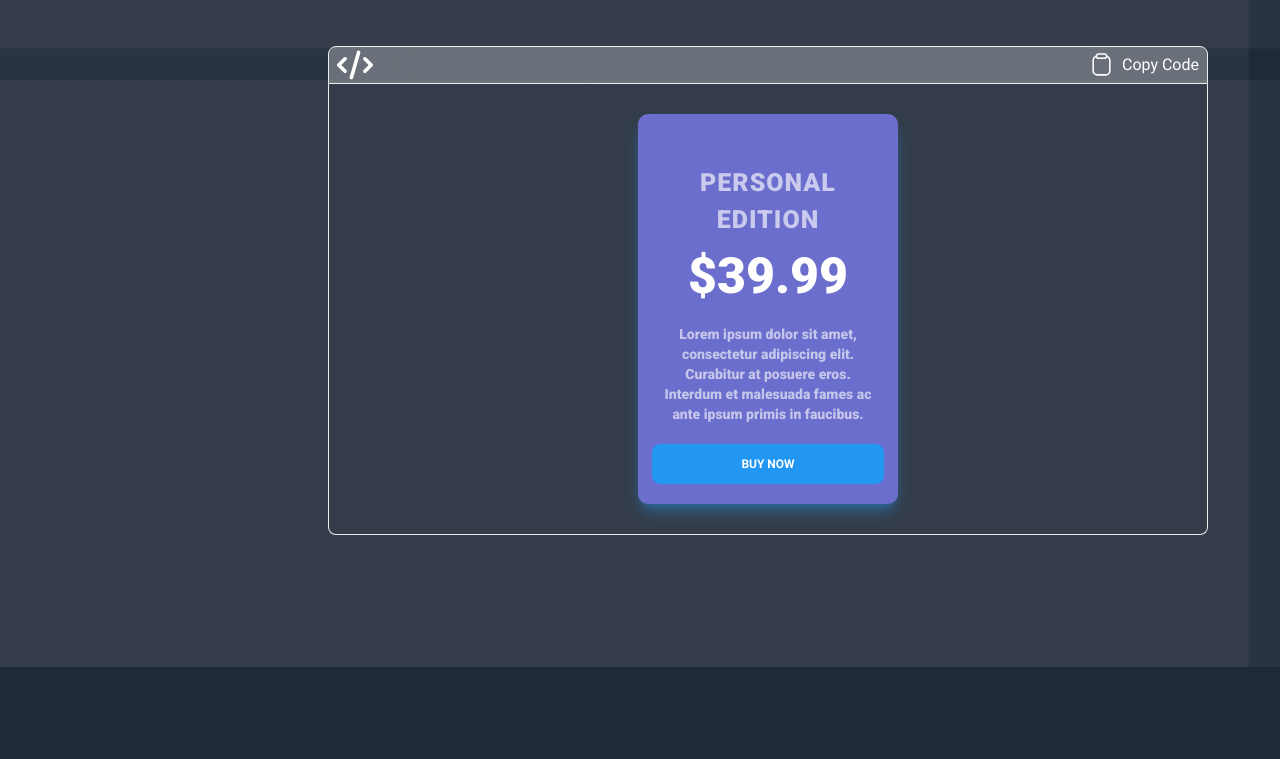
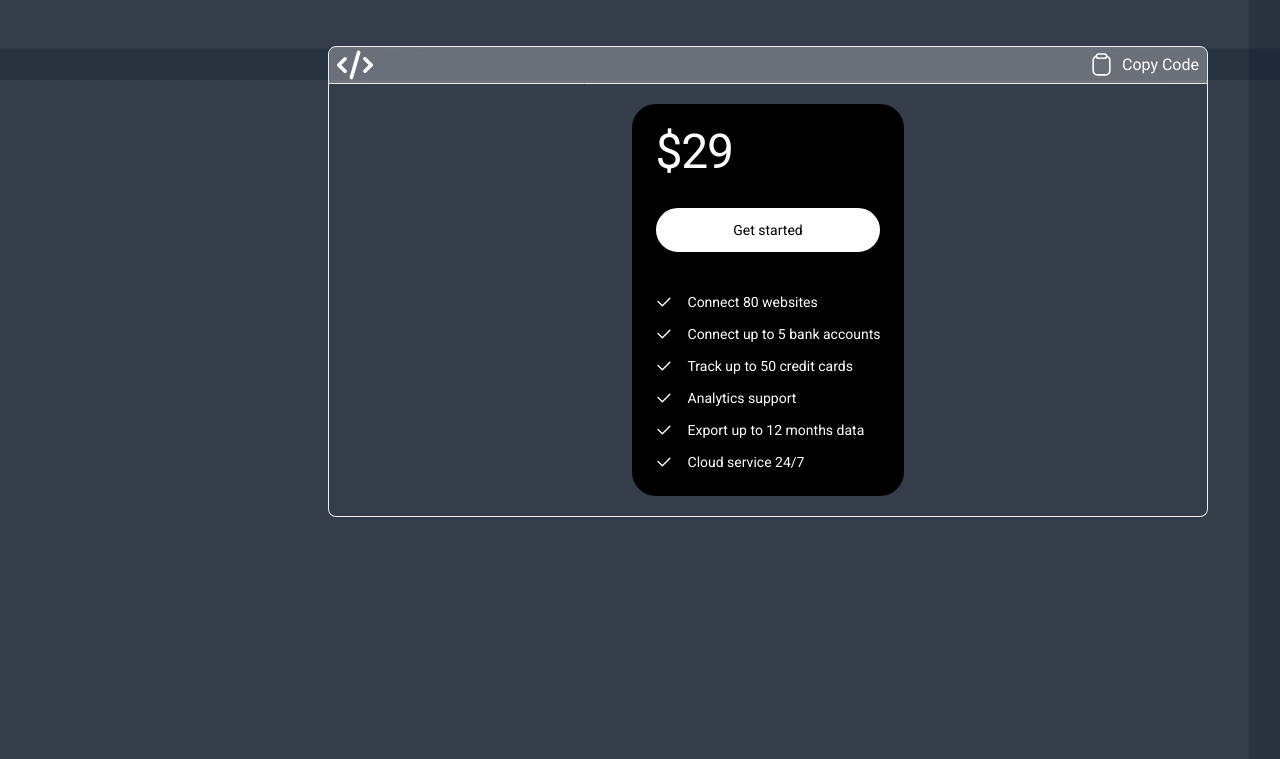
Before and after one commit to akash-khan-311/softui, a React (Vite) app: page /components/card in a window 1280 px wide. Shown: the part 9520-10279 px from the top of the page. Before the commit the page ends 10187 px from the top, so only its background shows below. Built offline with nearby package versions, Linux system fonts and the light colour scheme.

Commit message:
card added

```diff
--- a/src/UIcomponents/Card/Card.jsx
+++ b/src/UIcomponents/Card/Card.jsx
@@ -4,6 +4,7 @@ import Card11 from "../../components/App/Cards/Card11";
 import Card12 from "../../components/App/Cards/Card12";
 import Card13 from "../../components/App/Cards/Card13";
 import Card14 from "../../components/App/Cards/Card14";
+import Card15 from "../../components/App/Cards/Card15";
 import Card2 from "../../components/App/Cards/Card2";
 import Card3 from "../../components/App/Cards/Card3";
 import Card4 from "../../components/App/Cards/Card4";
@@ -39,12 +40,11 @@ const Card = () => {
       {/* Profile Card */}
       <Card11 />
       {/* Profile Card With cover Image */}
-      <Card12/>
+      <Card12 />
       {/* Product gird Card */}
-      <Card13/>
-      <Card14/>
-
-
+      <Card13 />
+      <Card14 />
+      <Card15 />
     </div>
   );
 };
--- a/src/UIcomponents/Spinner/Spinner.jsx
+++ b/src/UIcomponents/Spinner/Spinner.jsx
@@ -1,5 +1,6 @@
 import Spinner1 from "../../components/App/Spinner/Spinner1";
-import Spinner10 from "../../components/App/Spinner/Spinner10";
+
+
 import Spinner2 from "../../components/App/Spinner/Spinner2";
 import Spinner3 from "../../components/App/Spinner/Spinner3";
 import Spinner4 from "../../components/App/Spinner/Spinner4";
@@ -13,15 +14,15 @@ const Spinner = () => {
   return (
     <div className="">
       <Spinner1 />
-      <Spinner2/>
-      <Spinner3/>
-      <Spinner4/>
-      <Spinner5/>
-      <Spinner6/>
-      <Spinner7/>
-      <Spinner8/>
-      <Spinner9/>
-      <Spinner10/>
+      <Spinner2 />
+      <Spinner3 />
+      <Spinner4 />
+      <Spinner5 />
+      <Spinner6 />
+      <Spinner7 />
+      <Spinner8 />
+      <Spinner9 />
+
     </div>
   );
 };
--- a/src/components/App/Cards/Card14.jsx
+++ b/src/components/App/Cards/Card14.jsx
@@ -1,44 +1,113 @@
 import CodeBox from "../../../Shared/CodeBox/CodeBox";
 
 const Card14 = () => {
+  const listData = [
+    { title: "Connect 80 websites" },
+    { title: "Connect up to 5 bank accounts" },
+    { title: "Track up to 50 credit cards" },
+    { title: "Analytics support" },
+    { title: "Export up to 12 months data" },
+    { title: "Cloud service 24/7" },
+  ];
   return (
     <div>
       <CodeBox
-        stringCode={`<div className="card flex flex-col items-center justify-around w-[260px] text-center relative cursor-pointer shadow-[0_10px_15px_-3px_rgba(33,150,243,0.4),0_4px_6px_-4px_rgba(33,150,243,0.4)] bg-[#6B6ECC] mx-0 my-2.5 px-px py-5 rounded-[10px]">
-   <div className="content p-5 text-[white] font-extrabold text-[50px]">
-     <div className="title font-extrabold uppercase text-[rgba(255,255,255,0.64)] text-[25px] tracking-[1px] mt-2.5">
-       Personal edition
-     </div>
-     <div className="price text-[white] font-extrabold text-[50px]">
-       $39.99
-     </div>
-     <div className="description text-[rgba(255,255,255,0.6)] text-sm mt-2.5">
-       Lorem ipsum dolor sit amet, consectetur adipiscing elit. Curabitur
-       at posuere eros. Interdum et malesuada fames ac ante ipsum primis
-       in faucibus.
-     </div>
-   </div>
-   <button className="select-none text-white uppercase font-bold text-xs bg-[rgb(33_150_243)] w-[90%] px-6 py-3 rounded-lg border-[none]">Buy now</button>
- </div>`}
+        stringCode={`const Card = ()=> {
+    const listData = [
+      { title: "Connect 80 websites" },
+      { title: "Connect up to 5 bank accounts" },
+      { title: "Track up to 50 credit cards" },
+      { title: "Analytics support" },
+      { title: "Export up to 12 months data" },
+      { title: "Cloud service 24/7" },
+    ];
+    return (
+        <div className="card max-w-xs flex flex-col bg-black p-6 rounded-3xl">
+            <p className="price text-5xl leading-none font-light -tracking-wide text-white">
+              $29
+            </p>
+            <a
+              href="#!"
+              className="action w-full bg-white text-center text-sm leading-5 text-black transition-all duration-[0.2s] ease-[ease] mt-8 px-6 py-2.5 rounded-full border-2 border-solid border-white hover:text-white hover:bg-transparent"
+            >
+              Get started
+            </a>
+            <ul className="lists flex flex-col gap-y-3 text-sm leading-5 text-white mt-10">
+              {listData.map((list, i) => (
+                <li key={i} className="list flex items-center">
+                  <svg
+                    className="w-4 h-4"
+                    xmlns="http://www.w3.org/2000/svg"
+                    fill="none"
+                    viewBox="0 0 24 24"
+                  >
+                    <g strokeWidth={0} id="SVGRepo_bgCarrier" />
+                    <g
+                      strokeLinejoin="round"
+                      strokeLinecap="round"
+                      id="SVGRepo_tracerCarrier"
+                    />
+                    <g id="SVGRepo_iconCarrier">
+                      {" "}
+                      <path
+                        fill="#ffffff"
+                        d="M21.5821 5.54289C21.9726 5.93342 21.9726 6.56658 21.5821 6.95711L10.2526 18.2867C9.86452 18.6747 9.23627 18.6775 8.84475 18.293L2.29929 11.8644C1.90527 11.4774 1.89956 10.8443 2.28655 10.4503C2.67354 10.0562 3.30668 10.0505 3.70071 10.4375L9.53911 16.1717L20.1679 5.54289C20.5584 5.15237 21.1916 5.15237 21.5821 5.54289Z"
+                        clipRule="evenodd"
+                        fillRule="evenodd"
+                      />{" "}
+                    </g>
+                  </svg>
+                  <span className="ml-4"> {list.title} </span>
+                </li>
+              ))}
+            </ul>
+          </div>
+    )
+}
+
+export default Card
+`}
       >
-        <div className="flex justify-center items-center">
-          <div className="card flex flex-col items-center justify-around w-[260px] text-center relative cursor-pointer shadow-[0_10px_15px_-3px_rgba(33,150,243,0.4),0_4px_6px_-4px_rgba(33,150,243,0.4)] bg-[#6B6ECC] mx-0 my-2.5 px-px py-5 rounded-[10px]">
-            <div className="content p-5 text-[white] font-extrabold text-[50px]">
-              <div className="title font-extrabold uppercase text-[rgba(255,255,255,0.64)] text-[25px] tracking-[1px] mt-2.5">
-                Personal edition
-              </div>
-              <div className="price text-[white] font-extrabold text-[50px]">
-                $39.99
-              </div>
-              <div className="description text-[rgba(255,255,255,0.6)] text-sm mt-2.5">
-                Lorem ipsum dolor sit amet, consectetur adipiscing elit.
-                Curabitur at posuere eros. Interdum et malesuada fames ac ante
-                ipsum primis in faucibus.
-              </div>
-            </div>
-            <button className="select-none text-white uppercase font-bold text-xs bg-[rgb(33_150_243)] w-[90%] px-6 py-3 rounded-lg border-[none]">
-              Buy now
-            </button>
+        <div className="flex justify-evenly items-center">
+          <div className="card max-w-xs flex flex-col bg-black p-6 rounded-3xl">
+            <p className="price text-5xl leading-none font-light -tracking-wide text-white">
+              $29
+            </p>
+            <a
+              href="#!"
+              className="action w-full bg-white text-center text-sm leading-5 text-black transition-all duration-[0.2s] ease-[ease] mt-8 px-6 py-2.5 rounded-full border-2 border-solid border-white hover:text-white hover:bg-transparent"
+            >
+              Get started
+            </a>
+            <ul className="lists flex flex-col gap-y-3 text-sm leading-5 text-white mt-10">
+              {listData.map((list, i) => (
+                <li key={i} className="list flex items-center">
+                  <svg
+                    className="w-4 h-4"
+                    xmlns="http://www.w3.org/2000/svg"
+                    fill="none"
+                    viewBox="0 0 24 24"
+                  >
+                    <g strokeWidth={0} id="SVGRepo_bgCarrier" />
+                    <g
+                      strokeLinejoin="round"
+                      strokeLinecap="round"
+                      id="SVGRepo_tracerCarrier"
+                    />
+                    <g id="SVGRepo_iconCarrier">
+                      {" "}
+                      <path
+                        fill="#ffffff"
+                        d="M21.5821 5.54289C21.9726 5.93342 21.9726 6.56658 21.5821 6.95711L10.2526 18.2867C9.86452 18.6747 9.23627 18.6775 8.84475 18.293L2.29929 11.8644C1.90527 11.4774 1.89956 10.8443 2.28655 10.4503C2.67354 10.0562 3.30668 10.0505 3.70071 10.4375L9.53911 16.1717L20.1679 5.54289C20.5584 5.15237 21.1916 5.15237 21.5821 5.54289Z"
+                        clipRule="evenodd"
+                        fillRule="evenodd"
+                      />{" "}
+                    </g>
+                  </svg>
+                  <span className="ml-4"> {list.title} </span>
+                </li>
+              ))}
+            </ul>
           </div>
         </div>
       </CodeBox>
--- /dev/null
+++ b/src/components/App/Cards/Card15.jsx
@@ -0,0 +1,50 @@
+import CodeBox from "../../../Shared/CodeBox/CodeBox";
+
+const Card15 = () => {
+  return (
+    <div>
+      <CodeBox
+        stringCode={`<div className="card flex flex-col items-center justify-around w-[260px] text-center relative cursor-pointer shadow-[0_10px_15px_-3px_rgba(33,150,243,0.4),0_4px_6px_-4px_rgba(33,150,243,0.4)] bg-[#6B6ECC] mx-0 my-2.5 px-px py-5 rounded-[10px]">
+  <div className="content p-5 text-[white] font-extrabold text-[50px]">
+    <div className="title font-extrabold uppercase text-[rgba(255,255,255,0.64)] text-[25px] tracking-[1px] mt-2.5">
+      Personal edition
+    </div>
+    <div className="price text-[white] font-extrabold text-[50px]">
+      $39.99
+    </div>
+    <div className="description text-[rgba(255,255,255,0.6)] text-sm mt-2.5">
+      Lorem ipsum dolor sit amet, consectetur adipiscing elit.
+      Curabitur at posuere eros. Interdum et malesuada fames ac ante
+      ipsum primis in faucibus.
+    </div>
+  </div>
+  <button className="select-none text-white uppercase font-bold text-xs bg-[rgb(33_150_243)] w-[90%] px-6 py-3 rounded-lg border-[none]">
+    Buy now
+  </button>
+</div>`}
+      >
+        <div className="flex justify-center ">
+          <div className="card flex flex-col items-center justify-around w-[260px] text-center relative cursor-pointer shadow-[0_10px_15px_-3px_rgba(33,150,243,0.4),0_4px_6px_-4px_rgba(33,150,243,0.4)] bg-[#6B6ECC] mx-0 my-2.5 px-px py-5 rounded-[10px]">
+            <div className="content p-5 text-[white] font-extrabold text-[50px]">
+              <div className="title font-extrabold uppercase text-[rgba(255,255,255,0.64)] text-[25px] tracking-[1px] mt-2.5">
+                Personal edition
+              </div>
+              <div className="price text-[white] font-extrabold text-[50px]">
+                $39.99
+              </div>
+              <div className="description text-[rgba(255,255,255,0.6)] text-sm mt-2.5">
+                Lorem ipsum dolor sit amet, consectetur adipiscing elit.
+                Curabitur at posuere eros. Interdum et malesuada fames ac ante
+                ipsum primis in faucibus.
+              </div>
+            </div>
+            <button className="select-none text-white uppercase font-bold text-xs bg-[rgb(33_150_243)] w-[90%] px-6 py-3 rounded-lg border-[none]">
+              Buy now
+            </button>
+          </div>
+        </div>
+      </CodeBox>
+    </div>
+  );
+};
+export default Card15;
--- a/src/components/App/Spinner/Spinner10.jsx
+++ /dev/null
@@ -1,12 +0,0 @@
-import CodeBox from "../../../Shared/CodeBox/CodeBox";
-
-const Spinner10 = () => {
-    return(
-        <div>
-             <CodeBox stringCode={`<button>simple button</button>`}>
-                <button>simple button</button>
-             </CodeBox>
-        </div>
-    )
-}
-export default Spinner10;
```
